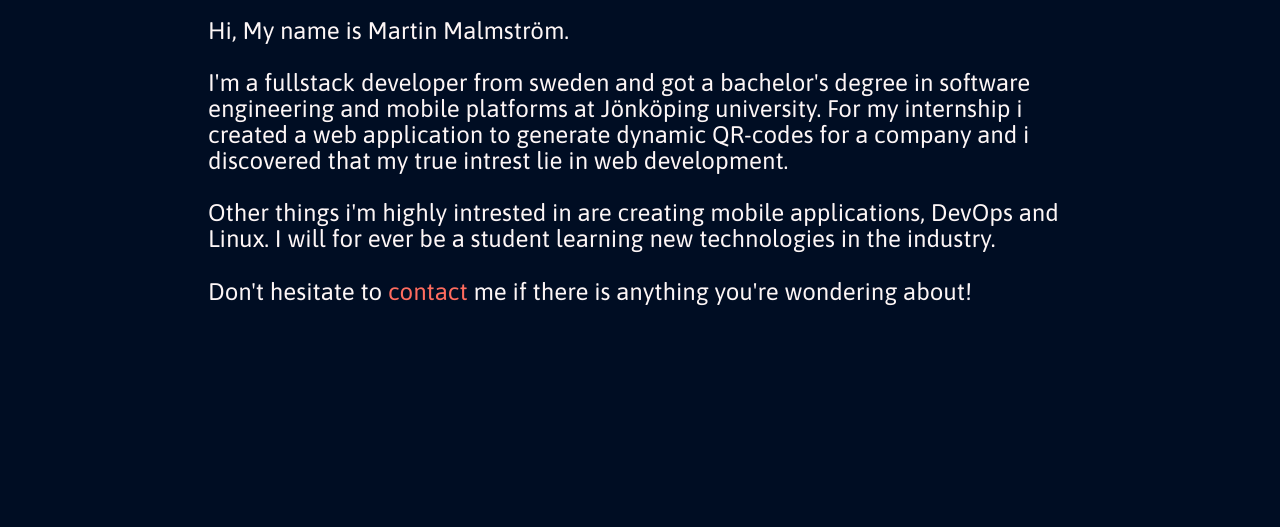
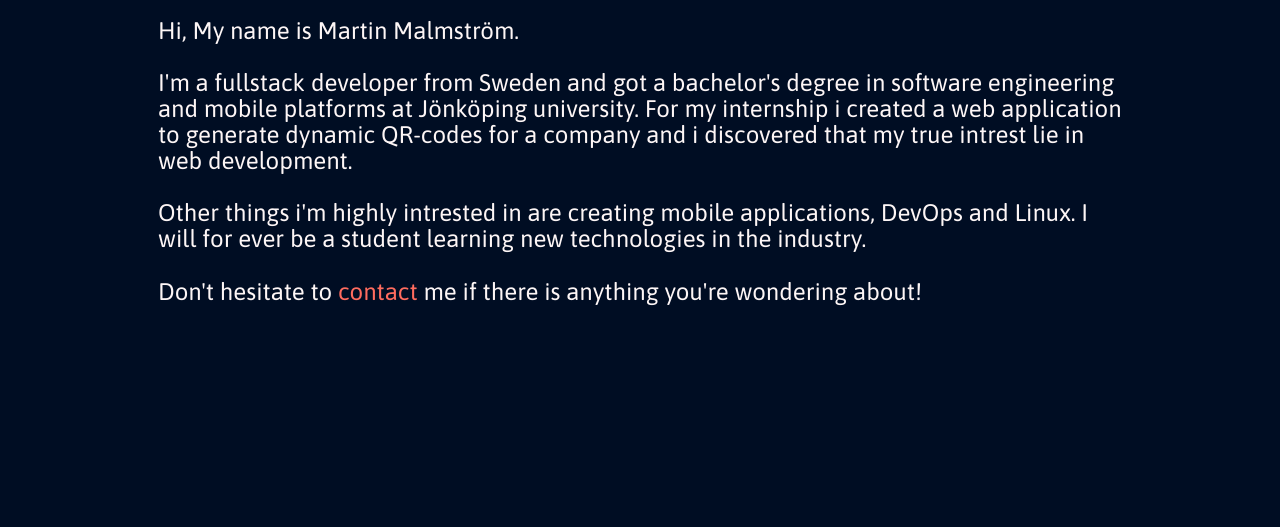
Before and after one commit to marmals/gatsby-portfolio, a Gatsby site: page /about in a window 1280 px wide. Shown: the part 151-678 px from the top of the page. Built offline with nearby package versions, Linux system fonts and the light colour scheme; Gatsby itself is replaced by a stand-in of ours.

Commit message:
some fixes

```diff
--- a/src/components/projects.js
+++ b/src/components/projects.js
@@ -79,7 +79,7 @@ const Projects = () => {
   )
 
   return (
-    <div className={projectsStyles.container}>
+    <div>
       <h1>Projects</h1>
       <ul className={projectsStyles.projects}>
         {allProjects}
--- a/src/pages/about.js
+++ b/src/pages/about.js
@@ -11,7 +11,7 @@ const AboutPage = () => (
     <h1>About</h1>
     <p>Hi, My name is Martin Malmström.</p>
     <p>
-      I'm a fullstack developer from sweden and got a bachelor's degree in software engineering and mobile platforms at Jönköping university.
+      I'm a fullstack developer from Sweden and got a bachelor's degree in software engineering and mobile platforms at Jönköping university.
       For my internship i created a web application to generate dynamic QR-codes for a company and i discovered that my true intrest lie in web development.
     </p>
     <p>
--- a/src/pages/projects.js
+++ b/src/pages/projects.js
@@ -1,6 +1,6 @@
 import React from "react"
 
-import Layout from "../components/homePageLayout"
+import Layout from "../components/layout"
 import SEO from "../components/seo"
 
 import Projects from "../components/projects"
--- a/src/sass/components/project.scss
+++ b/src/sass/components/project.scss
@@ -1,7 +1,6 @@
 @import "../globals";
 
 .container{
-    width: 450px;
     position: relative;
     display: flex;
     justify-content: space-between;
--- a/src/sass/components/projects.module.scss
+++ b/src/sass/components/projects.module.scss
@@ -1,12 +1,8 @@
-.container{
-    margin-top: 10vh;
-}
 .projects {
     margin: 0;
     padding: 0;
     display: flex;
     justify-content: center;
-    align-items: center;
     flex-wrap: wrap;
     list-style: none;
   }
--- a/src/sass/layout/layout.module.scss
+++ b/src/sass/layout/layout.module.scss
@@ -13,7 +13,7 @@ body{
 }
 .container{
     margin: 0 auto;
-    max-width: 900px;
+    max-width: 1000px;
     padding: 1rem;
     margin-top: 10vh;
 
```
